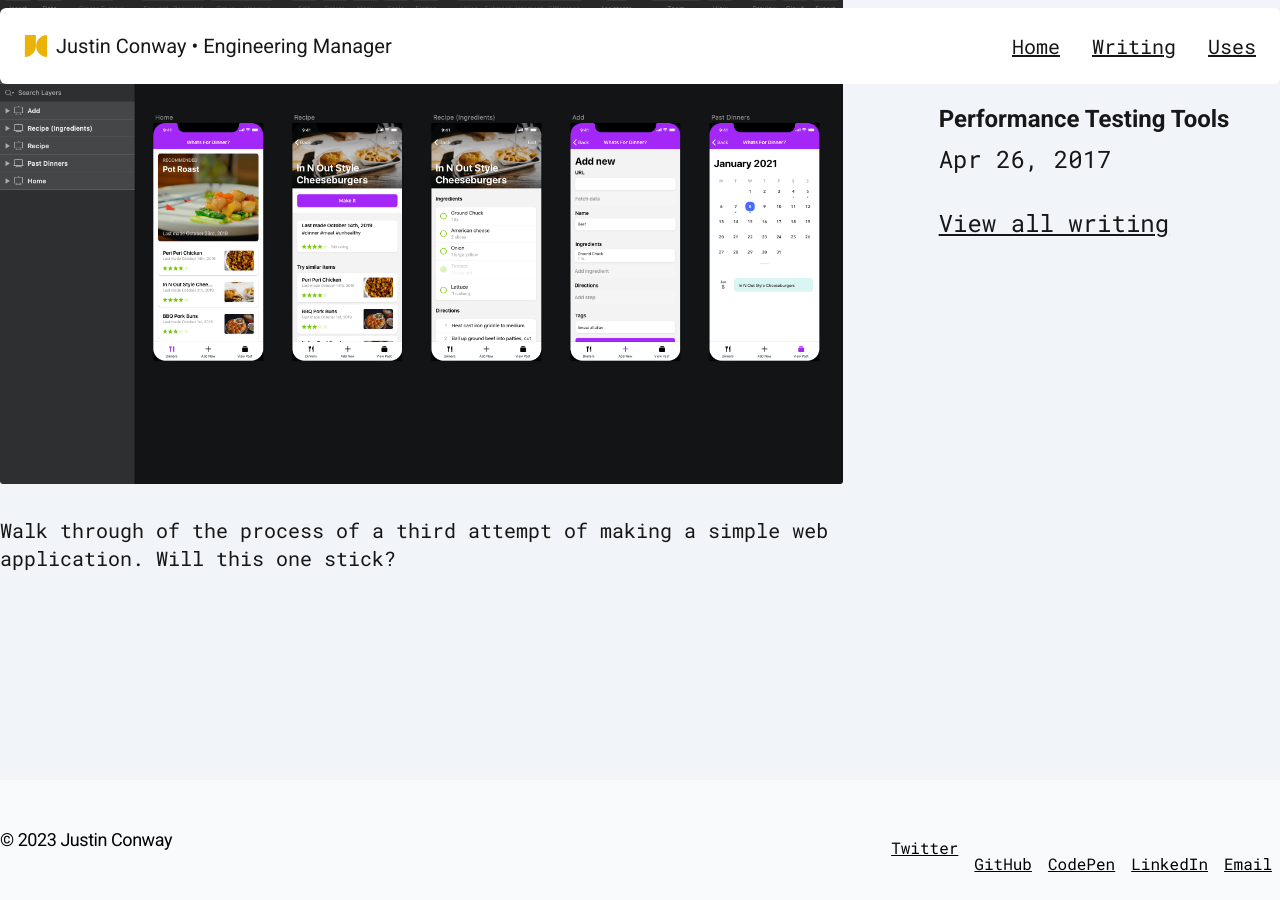
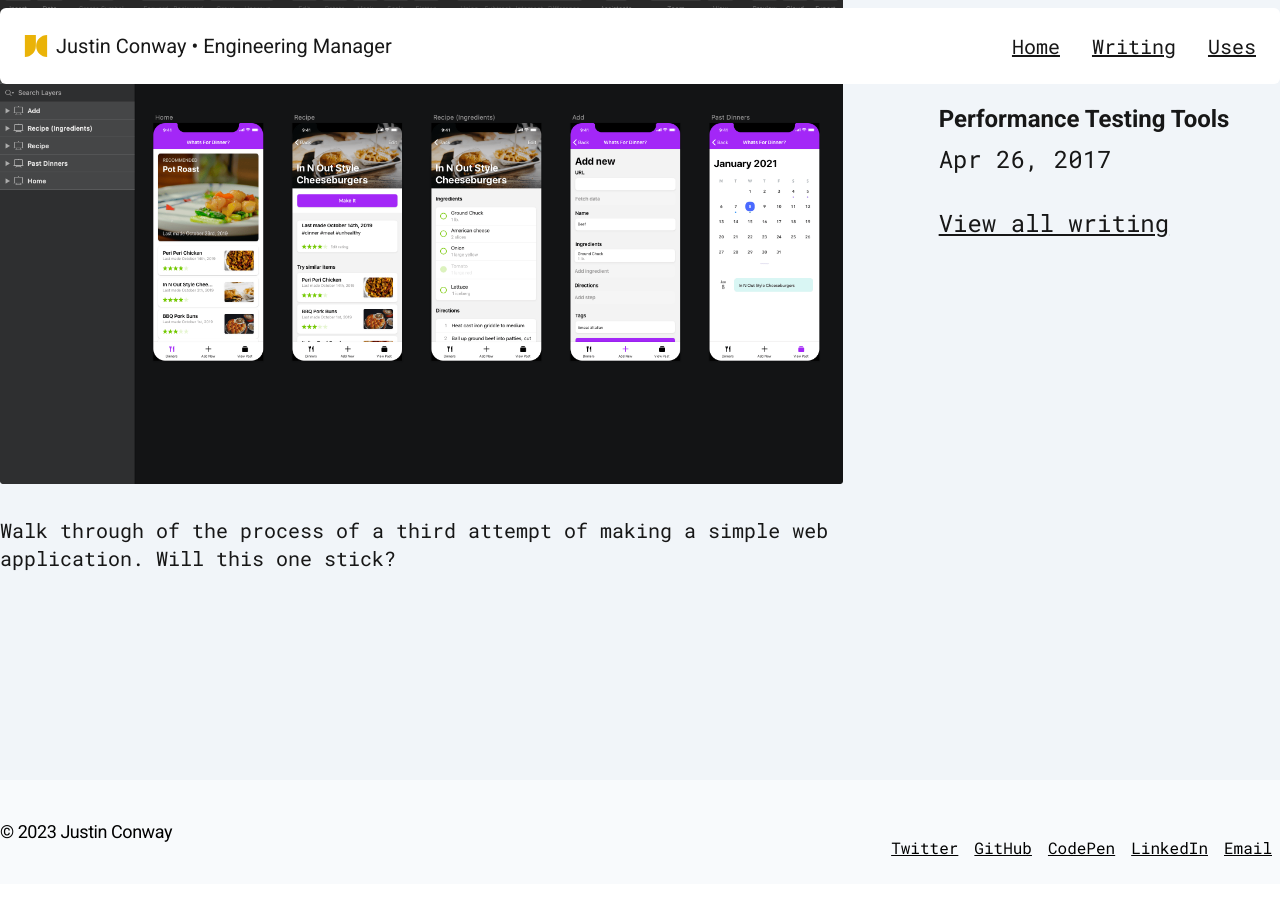
Before and after one commit to conwaydev/conwaydev.github.io, a Jekyll site: the page built from index.html, in a window 1280 px wide and 900 px high, scrolled down 1221 px. Built offline with Jekyll 4.4.1, drawn with Linux system fonts in a browser that asks for light colours.

Commit message:
chore: footer

```diff
--- a/_includes/footer.html
+++ b/_includes/footer.html
@@ -7,7 +7,7 @@
         <nav class="ml-auto text-xs lg:text-base">
             <ul class="pl-0 flex flex-wrap">
                 {% for social in site.footer_social %}
-                    <li>
+                    <li class="mt-0">
                         <a target="_blank" class="block p-2 underline font-mono" rel="noreferrer" href="{{social.url}}">
                             {{social.name}}
                         </a>
```
